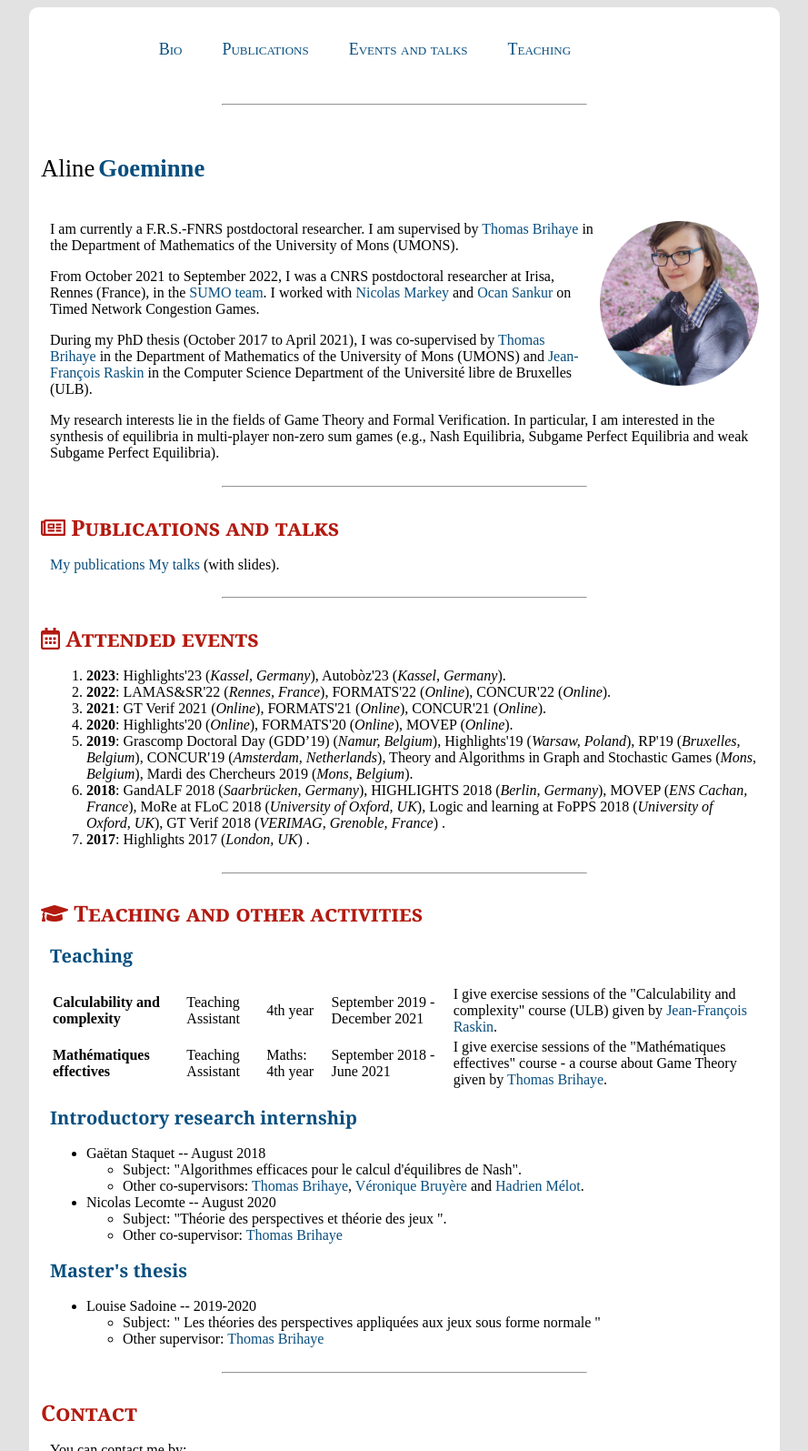
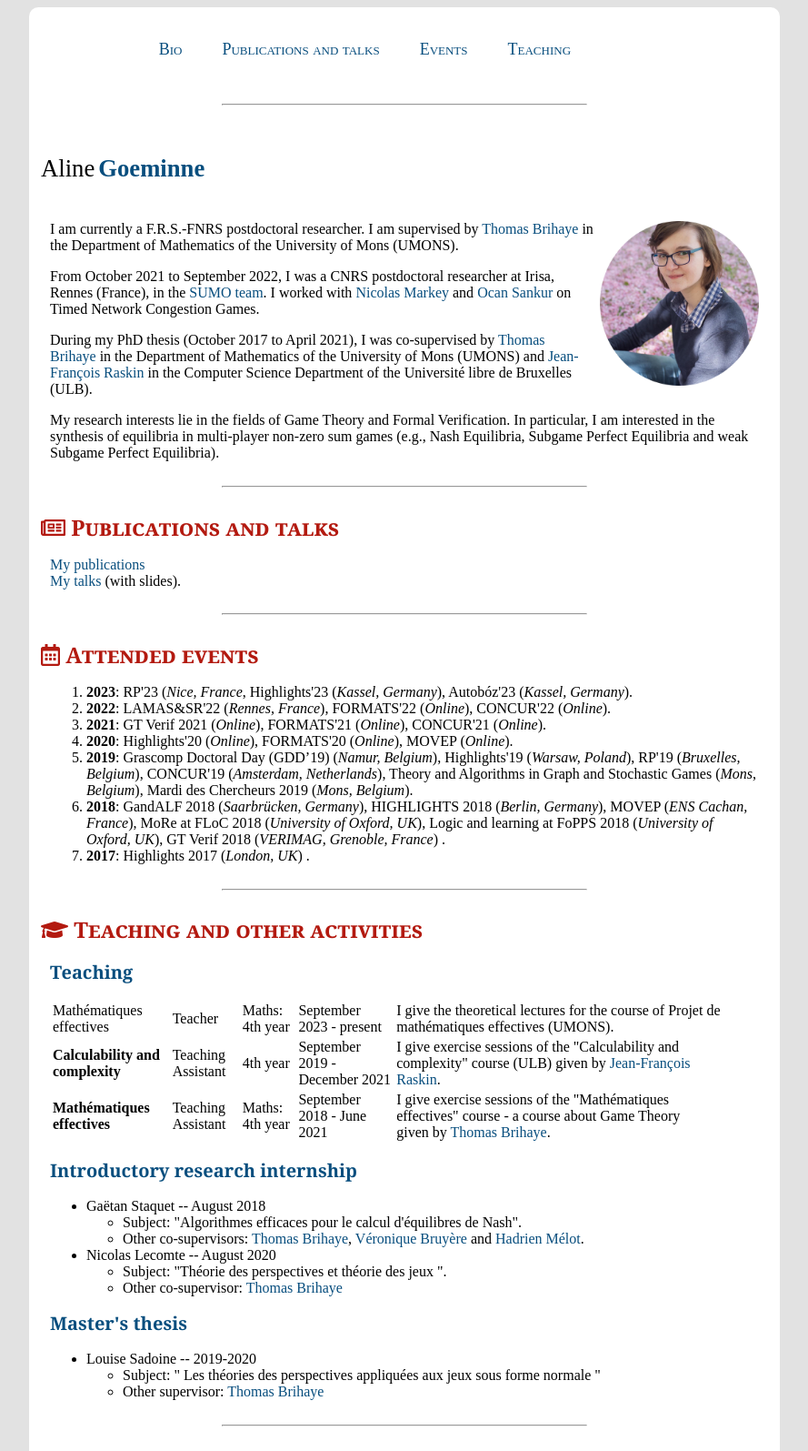
Before and after one commit to AlineGoeminne/AlineGoeminne.github.io, a plain HTML site: page index.html in a window 1280 px wide. Shown: the top 1595 px of the page at 91% size, without its empty margins (195-1084 px from the left). Drawn offline with Linux system fonts and the light colour scheme.

Commit message:
Update index.html

```diff
--- a/index.html
+++ b/index.html
@@ -41,8 +41,8 @@
        <td>
 		        <ul>
 			           <li><a href="#"> Bio </a></li>
-			           <li><a href="#Publications"> Publications </a></li>
-			           <li><a href="#Attended"> Events and talks </a></li>
+			           <li><a href="#Publications"> Publications and talks </a></li>
+			           <li><a href="#Attended"> Events </a></li>
 			           <li><a href="#Teaching"> Teaching </a></li>
 		        <ul>
         </td>
@@ -82,7 +82,7 @@
 	<div class="section"> <!-- debut autour h1-->
 	<h1 id="Publications"><i class="far fa-newspaper"></i> Publications and talks</h1>
 	<div class="sub-section"> <!-- debut dans h1-->
-	<a href="publications.html">My publications</a>
+	<a href="publications.html">My publications</a> </br>
 	<a href="talks.html">My talks </a> (with slides).
 
 	</div>
@@ -96,8 +96,9 @@
                     <ul  style="list-style-type:bullet">
 			 <li>
 				 <b>2023</b>:
+				 RP'23 (<i>Nice, France</i>,
 				 Highlights'23 (<i>Kassel, Germany</i>),
-				 Autobòz'23 (<i>Kassel, Germany</i>).
+				 Autobóz'23 (<i>Kassel, Germany</i>).
 			 </li>
 			<li>
                         <b>2022</b>:
@@ -160,6 +161,13 @@
 
                 <h2> Teaching </h2>
                 	<table>
+		   <tr>
+			   <td>Mathématiques effectives</td>
+			   <td>Teacher</td>
+			   <td>Maths: 4th year</td>
+			   <td>September 2023 - present</td>
+			   <td>I give the theoretical lectures for the course of Projet de mathématiques effectives (UMONS).</td>
+		   </tr>
                     <tr>
                     	<td><b>Calculability and complexity</b></td>
                          <td>Teaching Assistant</td>
```
